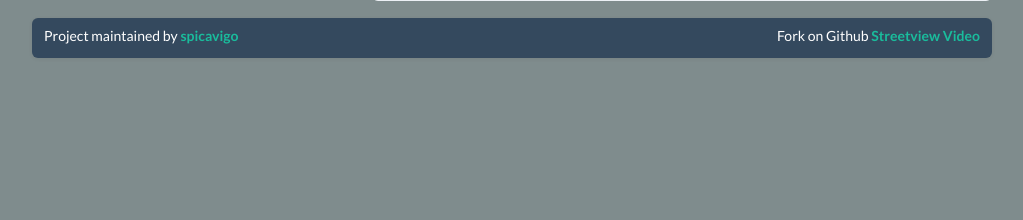
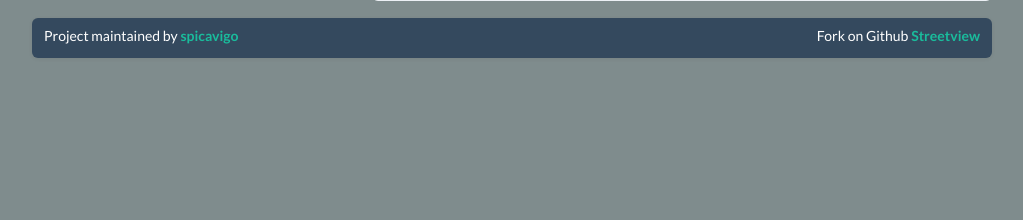
Before and after one commit to spicavigo/streetview-flask, a Flask app: page / in a window 1280 px wide. Shown: the part 448-668 px from the top of the page, without its empty margins (118-1141 px from the left). Run offline with Flask 2, Linux system fonts and the light colour scheme; some libraries are stand-ins or nearby versions.

Commit message:
Github url added

```diff
--- a/templates/index.html
+++ b/templates/index.html
@@ -91,7 +91,7 @@
                                     </span>
                                 </li>
                                 <li>
-                                    <span class="footer_elem">Fork on Github <a href="https://github.com/spicavigo/streetview-video">Streetview Video</a>
+                                    <span class="footer_elem">Fork on Github <a href="https://github.com/spicavigo/streetview-flask">Streetview</a>
                                     </span>
                                 </li>
                             </ul>
```
